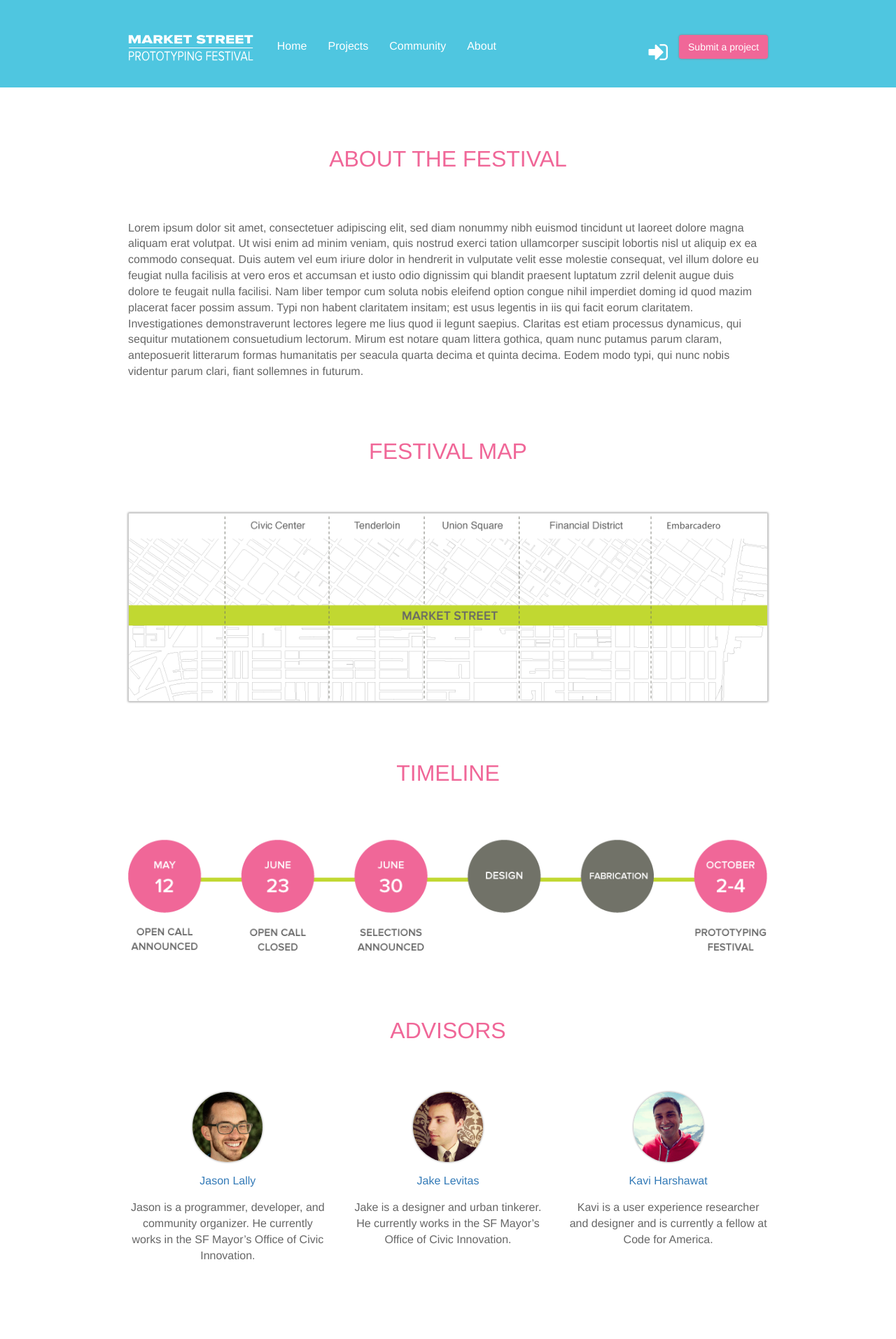
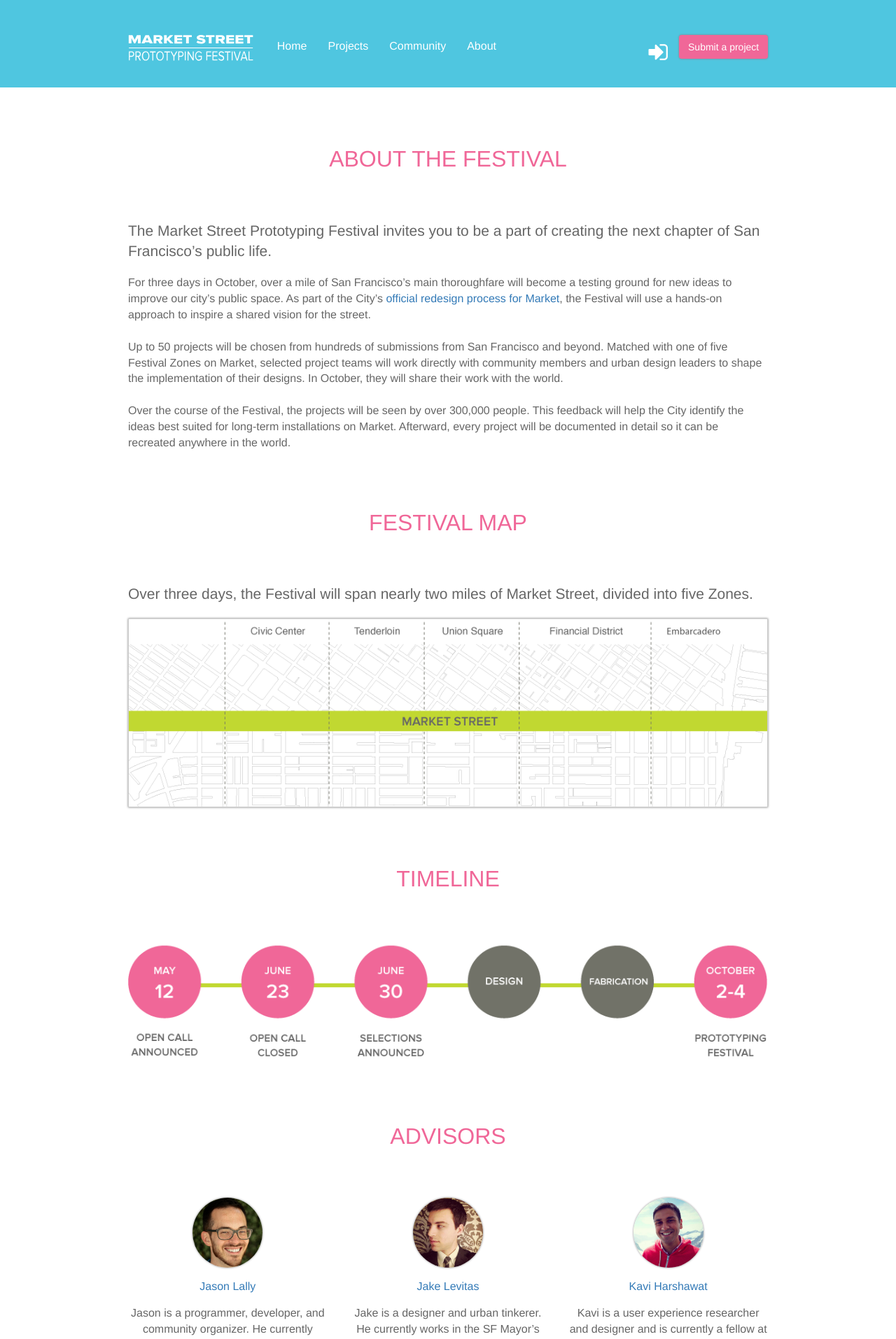
Before and after one commit to jakelevitas/market-street-proto-fest, a Jekyll site: the page built from about/index.html, in a window 1280 px wide. Shown: the top 1914 px of the page at 70% size. Built offline with Jekyll 4.4.1, drawn with Linux system fonts in a browser that asks for light colours; nearby versions of some CDN libraries.

Commit message:
Added Open Call page, updated links, updated About

```diff
--- a/_includes/footer.html
+++ b/_includes/footer.html
@@ -1,9 +1,9 @@
  <footer>
         <div class="container">
-        	<a href="" class="col-sm-3"><img class="sponsor" src="{{ site.baseurl }}/images/sponsor-sfplanning.svg"></a>
-					<a href="" class="col-sm-3"><img class="sponsor" src="{{ site.baseurl }}/images/sponsor-ybca.svg"></a>
-					<a href="" class="col-sm-3"><img class="sponsor" src="{{ site.baseurl }}/images/sponsor-sfdpw.svg"></a>
-					<a href="" class="col-sm-3"><img class="sponsor" src="{{ site.baseurl }}/images/sponsor-knight.svg"></a>
+        	<a href="http://www.sf-planning.org" class="col-sm-3"><img class="sponsor" src="{{ site.baseurl }}/images/sponsor-sfplanning.svg"></a>
+					<a href="http://www.ybca.org" class="col-sm-3"><img class="sponsor" src="{{ site.baseurl }}/images/sponsor-ybca.svg"></a>
+					<a href="http://www.sfdpw.org" class="col-sm-3"><img class="sponsor" src="{{ site.baseurl }}/images/sponsor-sfdpw.svg"></a>
+					<a href="http://www.knightfoundation.org" class="col-sm-3"><img class="sponsor" src="{{ site.baseurl }}/images/sponsor-knight.svg"></a>
         </div>
       </footer>
 
--- a/_includes/header.html
+++ b/_includes/header.html
@@ -45,7 +45,7 @@
           </ul>
 
           <div class="pull-right">
-            <a href="/submit"><button type="button" class="btn navbar-btn pill-btn pull-right visible-lg">Submit a project</button></a>
+            <a href="/opencall"><button type="button" class="btn navbar-btn pill-btn pull-right visible-lg">Submit a project</button></a>
             <button type="button" class="btn navbar-btn pill-btn pull-right hidden-lg">Submit</button>
             <a href=""><i class="fa fa-sign-in fa-inverse fa-2x login-icon pull-right"></i></a>
           </div>
--- a/about/index.html
+++ b/about/index.html
@@ -6,7 +6,13 @@ title: Market Street Prototyping Festival
 <div class="row">
   <section id="advisors">
     <div class="section-title">About the Festival</div>
-    <div class="col-md-12">Lorem ipsum dolor sit amet, consectetuer adipiscing elit, sed diam nonummy nibh euismod tincidunt ut laoreet dolore magna aliquam erat volutpat. Ut wisi enim ad minim veniam, quis nostrud exerci tation ullamcorper suscipit lobortis nisl ut aliquip ex ea commodo consequat. Duis autem vel eum iriure dolor in hendrerit in vulputate velit esse molestie consequat, vel illum dolore eu feugiat nulla facilisis at vero eros et accumsan et iusto odio dignissim qui blandit praesent luptatum zzril delenit augue duis dolore te feugait nulla facilisi. Nam liber tempor cum soluta nobis eleifend option congue nihil imperdiet doming id quod mazim placerat facer possim assum. Typi non habent claritatem insitam; est usus legentis in iis qui facit eorum claritatem. Investigationes demonstraverunt lectores legere me lius quod ii legunt saepius. Claritas est etiam processus dynamicus, qui sequitur mutationem consuetudium lectorum. Mirum est notare quam littera gothica, quam nunc putamus parum claram, anteposuerit litterarum formas humanitatis per seacula quarta decima et quinta decima. Eodem modo typi, qui nunc nobis videntur parum clari, fiant sollemnes in futurum.</div>
+    <div class="col-md-12"><p class="lead">The Market Street Prototyping Festival invites you to be a part of creating the next chapter of San Francisco’s public life.</p>
+For three days in October, over a mile of San Francisco’s main thoroughfare will become a testing ground for new ideas to improve our city’s public space.
+As part of the City’s <a href="http://bettermarketstreetsf.org" target="_blank">official redesign process for Market</a>,  the Festival will use a hands-on approach to inspire a shared vision for the street.
+<br><br>Up to 50 projects will be chosen from hundreds of submissions from San Francisco and beyond. Matched with one of five Festival Zones on Market, selected project teams will work directly with community members and urban design leaders to shape the implementation of their designs. In October, they will share their work with the world.
+<br><br>Over the course of the Festival, the projects will be seen by over 300,000 people.
+This feedback will help the City identify the ideas best suited for long-term installations on Market. Afterward, every project will be documented in detail so it can be recreated anywhere in the world.
+</div>
   </section>
 </div>
 
@@ -14,6 +20,7 @@ title: Market Street Prototyping Festival
 <div class="row">
   <section id="festival-map">
     <div class="section-title">Festival Map</div>
+   <div class="col-md-12"> <p class="lead">Over three days, the Festival will span nearly two miles of Market Street, divided into five Zones.</p></div>
     <div class="col-md-12"><img id="festival-map-img" src="/images/festivalmap.png"></div>
   </section>
 </div>
--- a/main.css
+++ b/main.css
@@ -150,7 +150,7 @@ a.navbar-brand {padding-right: 1em;}
   padding:0;
   width: ;
 }
-.title h1 { font-size: 1.8em; }
+.title h1 { font-size: 1.8em; color:white;}
 .subtitle { font-size: 1.2em; }
 
 
```
Also changed, not shown: opencall/index.html (added, +107 -0 lines).
